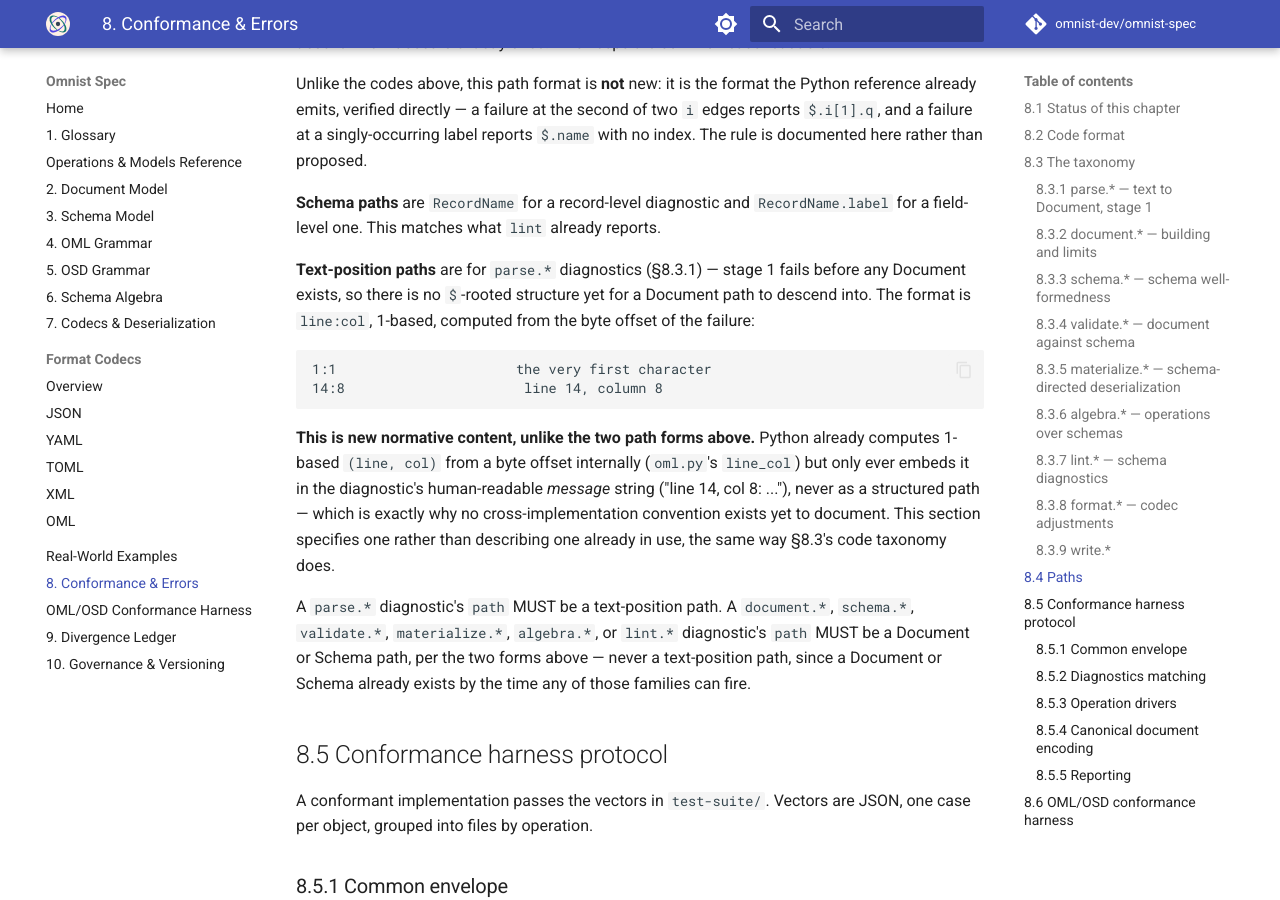
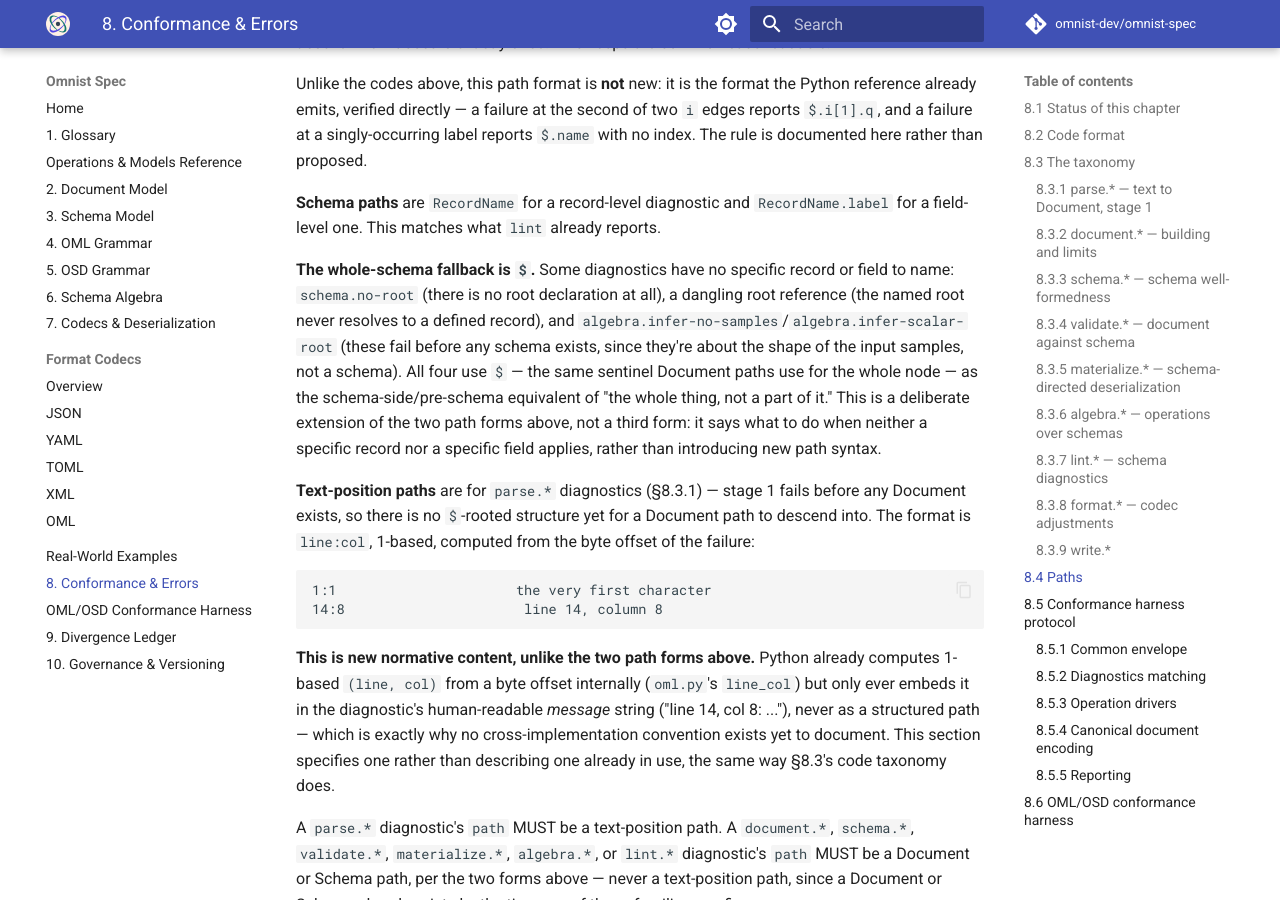
Before and after one commit to omnist-dev/omnist-spec, an MkDocs documentation site: the page built from docs/08-conformance-and-errors.md, in a window 1280 px wide and 900 px high, scrolled down 6442 px. Built offline with MkDocs 1.6.1 and Material for MkDocs 9.7.7, drawn with Linux system fonts in a browser that asks for light colours; comment, search, counter and statistics services are not loaded.

Commit message:
Fix omnist-spec#30/#31: whole-schema path fallback, NaN/Infinity vector encoding
#30: Sec8.4 now documents $ as the whole-schema/pre-schema path fallback
for diagnostics with no specific record or field to name (schema.no-root,
a dangling root reference, algebra.infer-no-samples/infer-scalar-root) --
a deliberate extension of the Document-path sentinel, not a third path
form. Matches what four existing vectors already assumed with ad hoc
comments; those comments are now backed by the spec itself.

#31: test-suite/README.md's canonical encoding now defines value:"NaN"/
"Infinity"/"-Infinity" (string sentinels) as how a number scalar holding
one of the three JSON-unrepresentable special values is written in a
vector -- unambiguous since a real number's value is always a JSON
number, never a JSON string. Used it to write the format.float-special
vector that was blocked on this (formats-json/basic/nan-substituted-
with-null-and-reported), verified live: severity error (the one
adjustment-family code that is, since it changes the represented value),
write still succeeds with null substituted.

Suite is now 140 vectors, 45/48 Sec8.3 codes exercised (up from 139/44).
Remaining 3 uncovered codes are the ones documented as currently silent
in every implementation (format.attribute-dropped, format.namespace-
dropped, format.interleaving-lost) -- unchanged from the #23 audit's
conclusion, not a new gap.

```diff
--- a/docs/08-conformance-and-errors.md
+++ b/docs/08-conformance-and-errors.md
@@ -216,6 +216,18 @@ proposed.
 `RecordName.label` for a field-level one. This matches what `lint` already
 reports.
 
+**The whole-schema fallback is `$`.** Some diagnostics have no specific
+record or field to name: `schema.no-root` (there is no root declaration at
+all), a dangling root reference (the named root never resolves to a
+defined record), and `algebra.infer-no-samples`/`algebra.infer-scalar-root`
+(these fail before any schema exists, since they're about the shape of
+the input samples, not a schema). All four use `$` — the same sentinel
+Document paths use for the whole node — as the schema-side/pre-schema
+equivalent of "the whole thing, not a part of it." This is a deliberate
+extension of the two path forms above, not a third form: it says what to
+do when neither a specific record nor a specific field applies, rather
+than introducing new path syntax.
+
 **Text-position paths** are for `parse.*` diagnostics (§8.3.1) — stage 1
 fails before any Document exists, so there is no `$`-rooted structure yet
 for a Document path to descend into. The format is `line:col`, 1-based,
```
Also changed, not shown: test-suite/README.md (+6 -0 lines), 1 other file.
